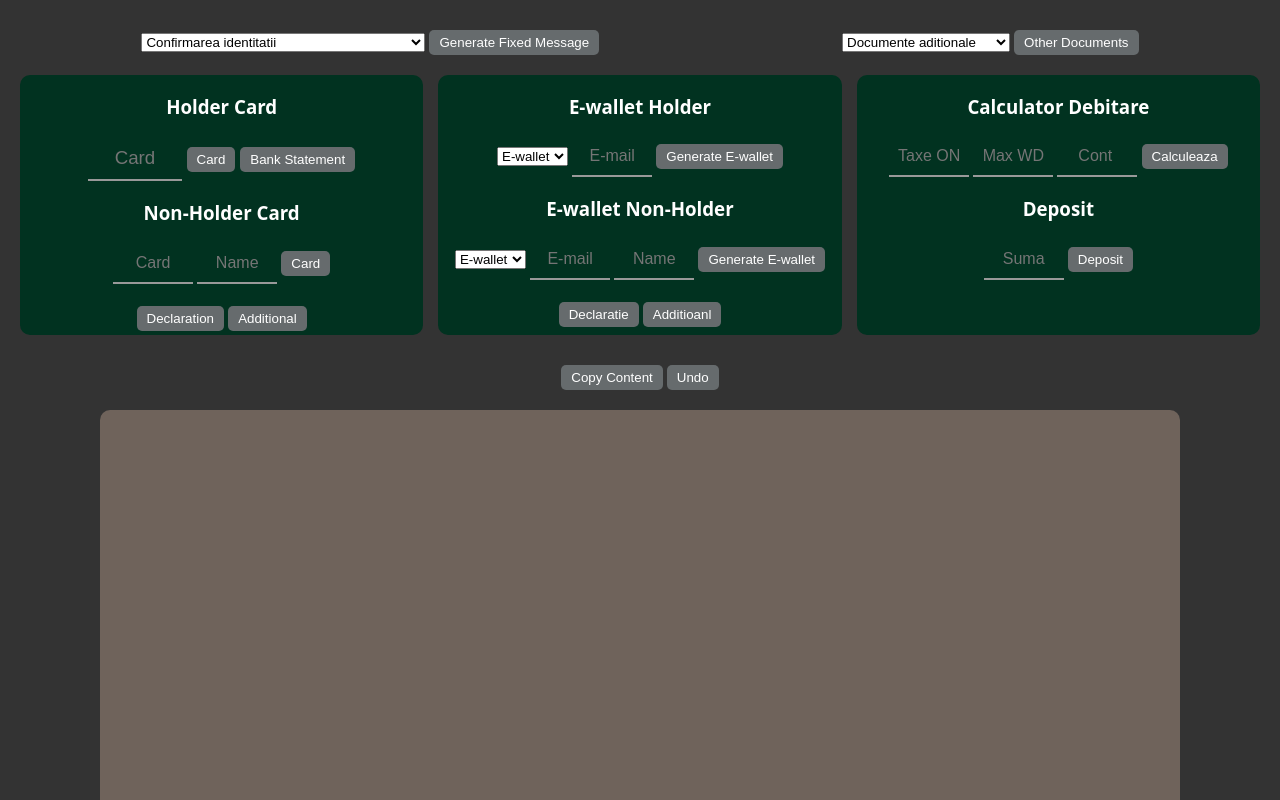
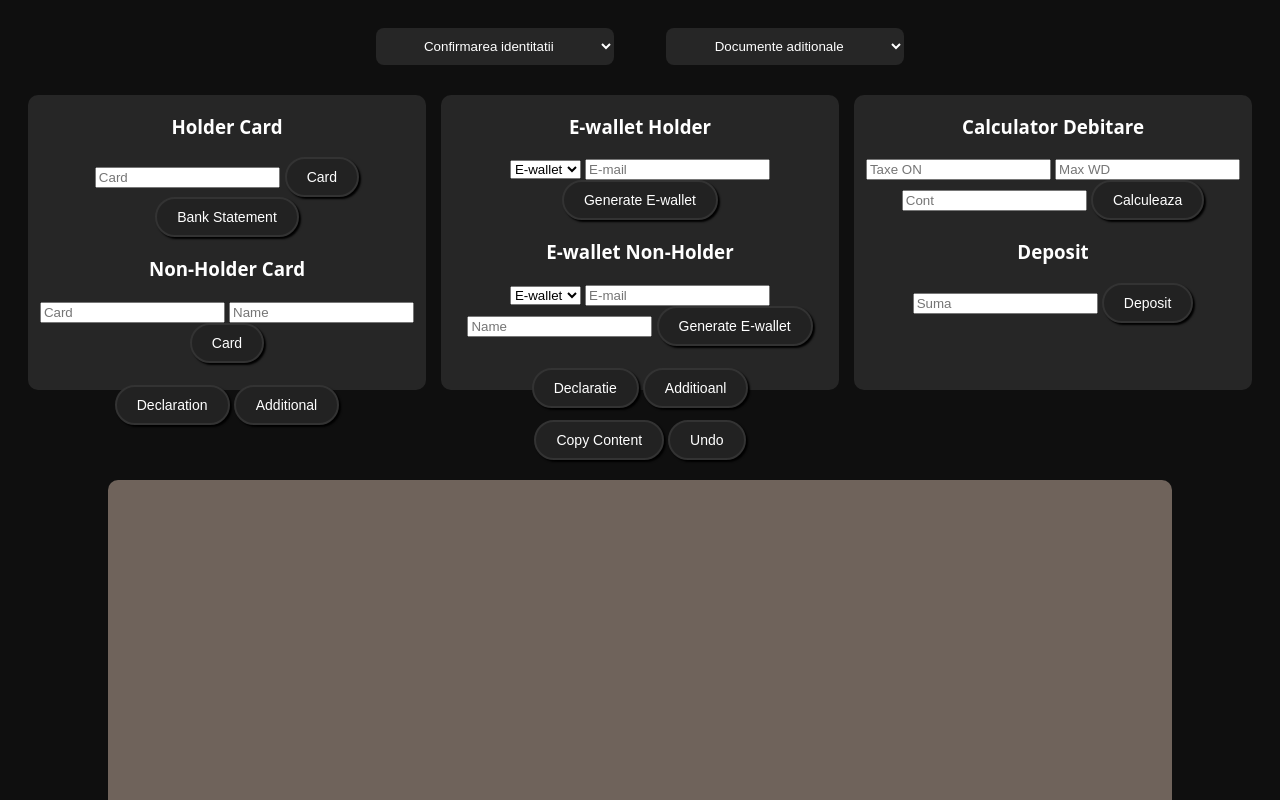
Before and after one commit to Mihai1389/Proiect-AutoComplete-Message, a plain HTML site: page index.html in a window 1280 px wide. Shown: the top 800 px of the page. Drawn offline with Linux system fonts and the light colour scheme.

Commit message:
Adjust
Add dropdown without buttons
Createa a new design

```diff
--- a/app.js
+++ b/app.js
@@ -11,8 +11,6 @@ function identityConfirmation() {
     var dropdown = document.getElementById("dropdownFixedMessages");
     var selectedOption = dropdown.options[dropdown.selectedIndex].value;
     var template = "";
-
-
 
     switch(selectedOption) {
         case "option1":
@@ -48,7 +46,6 @@ function identityConfirmation() {
         case "option11":
             template = " <center> &lt;center&gt; Vă rugăm să refaceți poza pașaportului astfel încât primele 2 pagini ale documentului sa fie vizibile în întregime în aceeași poză. &lt;br&gt;&lt;br&gt; ";
             break;
-
         default:
             template = "Invalid option selected";
     }
@@ -56,8 +53,6 @@ function identityConfirmation() {
     messageStack.push(template);
     renderAllMessages();
 }
-
-
 
 function otherDocuments() {
     var dropdown = document.getElementById("dropdownOtherDoc");
@@ -84,7 +79,6 @@ function identityConfirmation() {
     messageStack.push(template);
     renderAllMessages();
 }
-
 
 
 
--- a/index.html
+++ b/index.html
@@ -5,7 +5,7 @@
     <title>Generator</title>
 </head>
 <body  >
-  <div class="fixed">
+  <!-- <div class="fixed">
     <div>
         <select id="dropdownFixedMessages">
         <option disabled selected>Confirmarea identitatii</option>
@@ -36,7 +36,37 @@
           </select>
           <button class = "button" onclick="otherDocuments()">Other Documents</button>
     </div>
+</div> -->
+
+<div class="fixed">
+    <select class="dropdown-button" id="dropdownFixedMessages" onchange="identityConfirmation()">
+        <option disabled selected>Confirmarea identitatii</option>
+        <option value="option1">Nume Incorect</option>
+        <option value="option2">CNP Incorect</option>
+        <option value="option3">Schimbarea numelui (casatorie/divort)</option>
+        <option value="option4">Rezolutia documentului este prea mica</option>
+        <option value="option5">Datele nu sunt complet vizibile</option>
+        <option value="option6">Rezolutia documentului este prea mica</option>
+        <option value="option7">Captura de ecran</option>
+        <option value="option8">Documentul este expirat.</option>
+        <option value="option9">Document invalid.</option>
+        <option value="option10">Documente emise in alte tari.</option>
+        <option value="option11">Poza pasaportului nu include ambele pagini.</option>
+    </select>
+    <select class="dropdown-button" id="dropdownOtherDoc" onchange="otherDocuments()">
+        <option disabled selected>Documente aditionale</option>
+        <option value="option1">Cerere selfie</option>
+        <option value="option2">Cerere factura de utilitati</option>
+        <option value="option3">Confirmare Video-Sport</option>
+        <option value="option4">Retreagere unica</option>
+        <option value="optionx">Xxxx</option>
+        <option value="optionx">Xxxx</option>
+    </select>
 </div>
+
+
+
+
 
 
 <div class="container">
--- a/style.css
+++ b/style.css
@@ -1,12 +1,12 @@
 body {
-  margin: 0;
+  /* margin: 0; */
   height: 100vh;
   display: flex;
   flex-wrap: wrap;
   justify-content: center;
   align-items: center;
-  background: #333333;
-  /* color: white; */
+  background:#0F0F0F;
+
 }
 
 .container
@@ -24,15 +24,12 @@ body {
 }
 
 .box {
-  /* background-color: #771011;
-   */
-   /* background-color: black;
-   */
-   background-color: #013220;
+
+    background-color: #262626;
   width: calc(33.33% - 10px); /* Adjust box width and spacing */
-  height: 250px;
+  height: 280px;
   margin-bottom: 20px;
-  padding-bottom: 10px;
+  padding-bottom: 15px;
   border-radius: 10px;
 
 
@@ -43,20 +40,7 @@ h3{
   text-align: center;
 }
 
-input[type="text"] {
-  width: 5em;
- text-align: center;
 
-  outline: 0;
-  border: 0;
-  border-bottom: 2px solid #999999;
-  padding: 10px 0;
-  background:transparent;
-  font-size: 1em;
-  color:#ffffff;
-  transition: 0.3s ease;
-  /* height: 40px; */
-}
 
 
   .output {
@@ -67,41 +51,72 @@ input[type="text"] {
     text-align: center;
     border-radius: 10px;
     color: white;
-  }
-
-  /* .top{
-    height: 100px;
-    width: 100%;
-
-  } */
-
-
-  .fixed{
-    display: flex;
-    flex-wrap: wrap;
-    justify-content: space-around;
-    width: 100%; /* Adjust container width as needed */
-    margin: 10px 20px;
-    text-align: center;
-    margin-top: 30px;
+    padding-top: 20px;
 
   }
 
 
 
-  .button {
-    display: inline-block;
-    padding: 5px 10px;
-    background-color: #666b6d; /* Button color */
-    color: #ffffff; /* Text color */
-    text-align: center;
-    text-decoration: none;
-    border: none;
-    border-radius: 5px;
-    cursor: pointer;
-    transition: background-color 0.3s ease;
+.button{
+  background-color: #222;
+  color: #fff;
+  border: 2px solid #333;
+  padding: 10px 20px;
+  border-radius: 50px;
+  font-size: 14;
+  cursor: pointer;
+  box-shadow: 2px 2px 2px #000;
+  transition: background-color 0.3s ease;
+
 }
 
 .button:hover {
-    background-color: #913232; /* Darker color on hover */
+  background-color: #913232;
+  /* background-color: #333; */
+  color: #fff;
 }
+
+
+  /* Dropdown container styles */
+  .fixed {
+    background-color: #0F0F0F;
+    padding: 20px;
+    display: flex;
+    justify-content: space-between;
+
+}
+ /* Dropdown button styles */
+ .dropdown-button {
+  background-color: #262626;
+  color: white;
+  padding: 10px 20px;
+  border: none;
+  cursor: pointer;
+  border-radius: 8px;
+  width: 45%;
+  text-align: center;
+}
+
+/* Dropdown content styles (hidden by default) */
+.dropdown-content {
+  display: none;
+  position: absolute;
+  background-color: #f9f9f9;
+  min-width: 100%;
+  box-shadow: 0px 8px 16px 0px rgba(0,0,0,0.2);
+  z-index: 1;
+}
+
+/* Dropdown content options styles */
+.dropdown-content a {
+  color: black;
+  padding: 12px 16px;
+  text-decoration: none;
+  display: block;
+  border-radius: 8px;
+}
+
+/* Show dropdown content when dropdown button is hovered over */
+.fixed:hover .dropdown-content {
+  display: block;
+}
```
Lines whose indentation alone changed are shown as unchanged.
